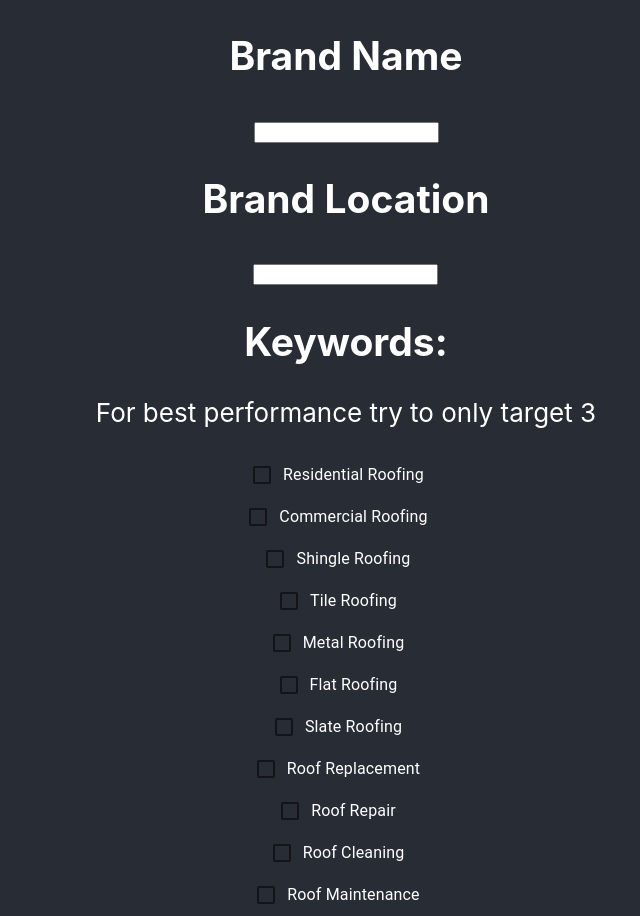
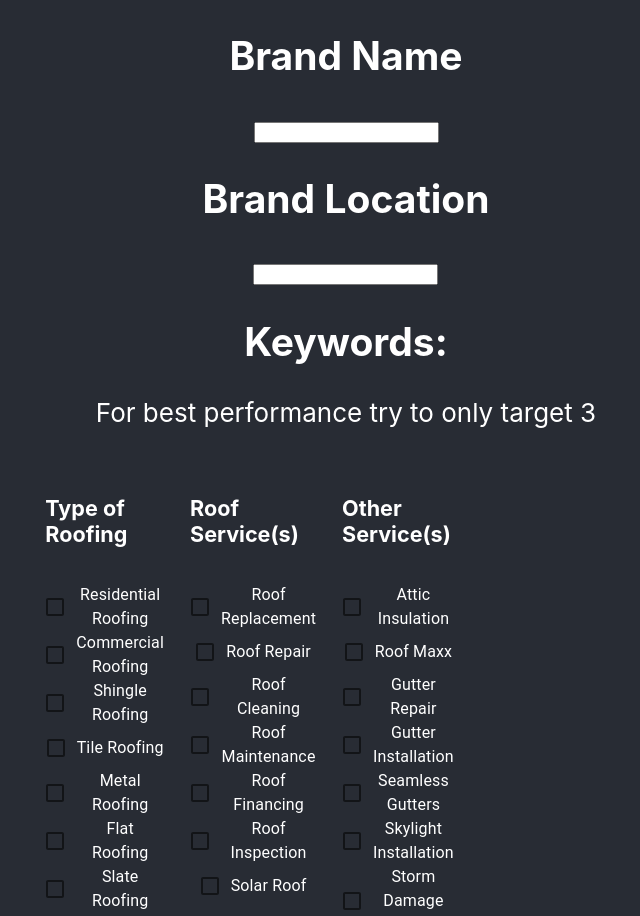
Before and after one commit to trevorwinger/content-autofy, a React (Create React App) app: page / in a window 1280 px wide. Shown: the top 916 px of the page, without its empty margins (294-934 px from the left). Built offline with nearby package versions, Linux system fonts and the light colour scheme.

Commit message:
fixed weird error

```diff
--- a/src/Components/checkBoxForm.js
+++ b/src/Components/checkBoxForm.js
@@ -1,21 +1,31 @@
 import React, {useState} from 'react';
-import SubCheckbox from './subCheckbox';
+import CheckboxParent from './checkBoxParent';
 
-const keywords = ['Residential Roofing', 'Commercial Roofing', 'Shingle Roofing', 'Tile Roofing', 'Metal Roofing', 'Flat Roofing', 'Slate Roofing', 'Roof Replacement',
-        'Roof Repair', 'Roof Cleaning', 'Roof Maintenance', 'Roof Financing', 'Roof Inspection', 'Solar Roof', 'Attic Insulation', 'Roof Maxx', 'Gutter Repair', 'Gutter Installation',
-        'Seamless Gutters', 'Skylight Installation', 'Storm Damage Repair', 'Emergency Roofing','Roof Damage Repair', 'Leaky Roof'];
+
+const typeOfRoofing = ['Residential Roofing', 'Commercial Roofing', 'Shingle Roofing', 'Tile Roofing', 'Metal Roofing', 'Flat Roofing', 'Slate Roofing', 'Solar Roofing'];
+const roofService = ['Roof Replacement','Roof Repair', 'Roof Cleaning', 'Roof Maintenance', 'Roof Financing', 'Roof Inspection', 'Solar Roof']
+const otherServices = ['Attic Insulation', 'Roof Maxx', 'Gutter Repair', 'Gutter Installation', 'Seamless Gutters', 'Skylight Installation', 'Storm Damage Repair', 'Emergency Roofing','Roof Damage Repair', 'Leaky Roof'];
 
 const CheckBoxForm = () =>
 {
     const [selected, setSelected] = useState([]);
+
+    const styleContainer = {
+        display:"flex",
+        justifyContent:"spaceBetween",
+        textAlign:"center",
+    }
+
     return (
         <div>
             <h2>Keywords: </h2>
             <p>For best performance try to only target 3</p>
             <p>{selected.toString()}</p>
-            {
-                keywords.map((kw => <SubCheckbox kw={kw} selected={selected} setSelected={setSelected}/>))
-            }
+            <div style={styleContainer}>
+                <CheckboxParent listOfKeywords={typeOfRoofing} subTitle='Type of Roofing' selectedList={selected} selectedListStateFunction={setSelected} />
+                <CheckboxParent listOfKeywords={roofService} subTitle='Roof Service(s)' selectedList={selected} selectedListStateFunction={setSelected} />
+                <CheckboxParent listOfKeywords={otherServices} subTitle='Other Service(s)' selectedList={selected} selectedListStateFunction={setSelected} />
+            </div>
         </div>
     );
 }
--- /dev/null
+++ b/src/Components/checkBoxParent.js
@@ -0,0 +1,26 @@
+import React from 'react';
+import SubCheckbox from './subCheckbox';
+
+const CheckboxParent = ({listOfKeywords, subTitle, selectedList, selectedListStateFunction}) => {
+    const styleDiv = {
+        flex:0,
+        textAlign:"center",
+        margin:5,
+
+    }
+
+    const subTitleStyle={
+        textAlign:"left",
+    }
+    return(
+        <div style={styleDiv}>
+            <h5 style={subTitleStyle}>{subTitle}</h5>
+            {
+                listOfKeywords.map((kw =>
+                <SubCheckbox kw={kw} selected={selectedList} setSelected={selectedListStateFunction}/>))
+            }
+        </div>
+    )
+}
+
+export default CheckboxParent;
```
